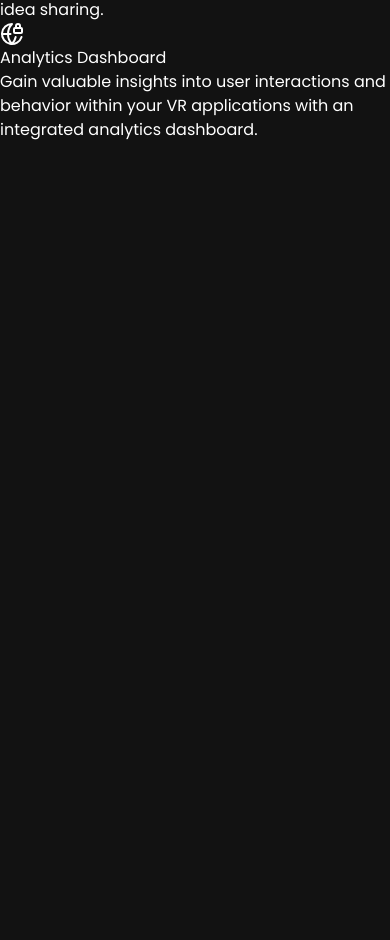
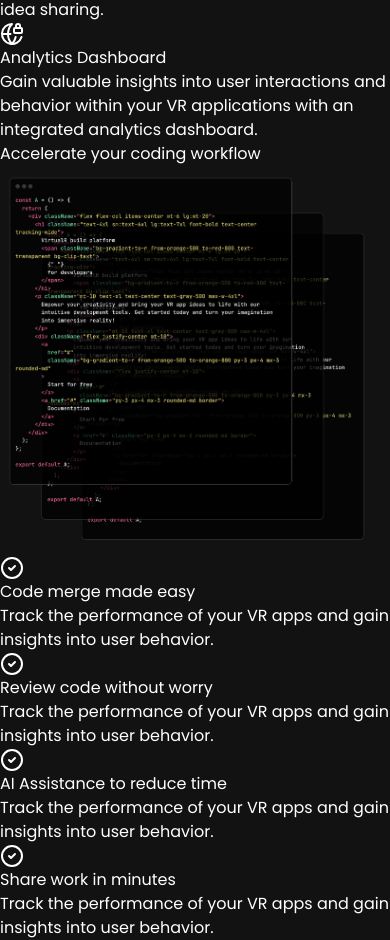
Before and after one commit to MOUAAD-NASSIH/VirtualR, a React (Vite) app: page / in a window 390 px wide. Shown: the part 1611-2551 px from the top of the page. Before the commit the page ends 1753 px from the top, so only its background shows below. Built offline with nearby package versions, Linux system fonts and the light colour scheme.

Commit message:
add the Workflow section

```diff
--- a/src/App.tsx
+++ b/src/App.tsx
@@ -1,6 +1,7 @@
 import Hero from "./components/Hero";
 import Navbar from "./components/Navbar";
 import Feature from "./components/Feature";
+import Workflow from "./components/Workflow";
 
 function App() {
   return (
@@ -9,6 +10,7 @@ function App() {
       <div className="container mx-auto pt-20 px-6">
         <Hero />
         <Feature />
+        <Workflow />
       </div>
     </>
   );
--- /dev/null
+++ b/src/components/Workflow.tsx
@@ -0,0 +1,38 @@
+import { checklistItems } from "../constants";
+import { CheckCircle2 } from "lucide-react";
+import codeImg from "../assets/code.jpg";
+
+function Workflow() {
+  return (
+    <div className="mt-20">
+      <h2 className="text-3xl sm:text-5xl lg:text-6xl text-center mt-6">
+        Accelerate your{" "}
+        <span className="bg-gradient-to-r from-orange-500 to-orange-800 text-transparent bg-clip-text">
+          coding workflow
+        </span>
+      </h2>
+      <div className="flex flex-wrap justify-center mt-8 md:mt-12">
+        <div className="p-2 w-full lg:w-1/2">
+          <img src={codeImg} alt="img-code" />
+        </div>
+        <div className="pt-12 w-full lg:w-1/2">
+          {checklistItems.map((item, index) => (
+            <div key={index} className="flex mb-12">
+              <div className="text-green-400 mx-6 bg-neutral-900 h-10 w-10 p-2 rounded-full">
+                <CheckCircle2 />
+              </div>
+              <div>
+                <h5 className="mt-1 mb-2 sm:text-xl">{item.title}</h5>
+                <p className="text-sm sm:text-[16px] text-neutral-500">
+                  {item.description}
+                </p>
+              </div>
+            </div>
+          ))}
+        </div>
+      </div>
+    </div>
+  );
+}
+
+export default Workflow;
```
